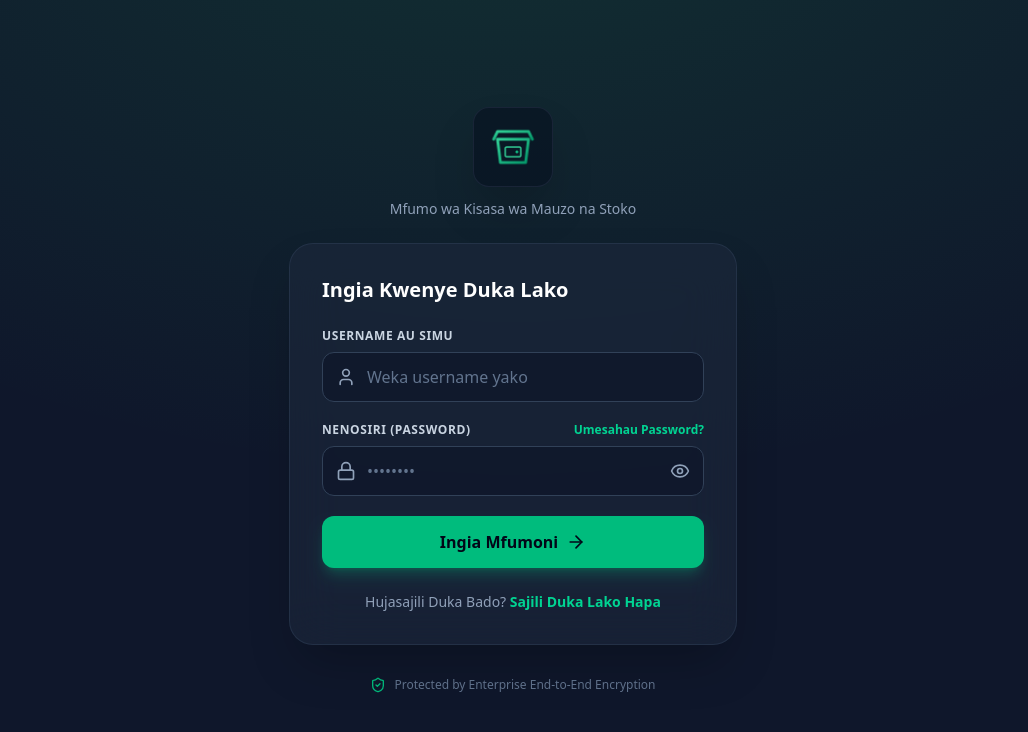
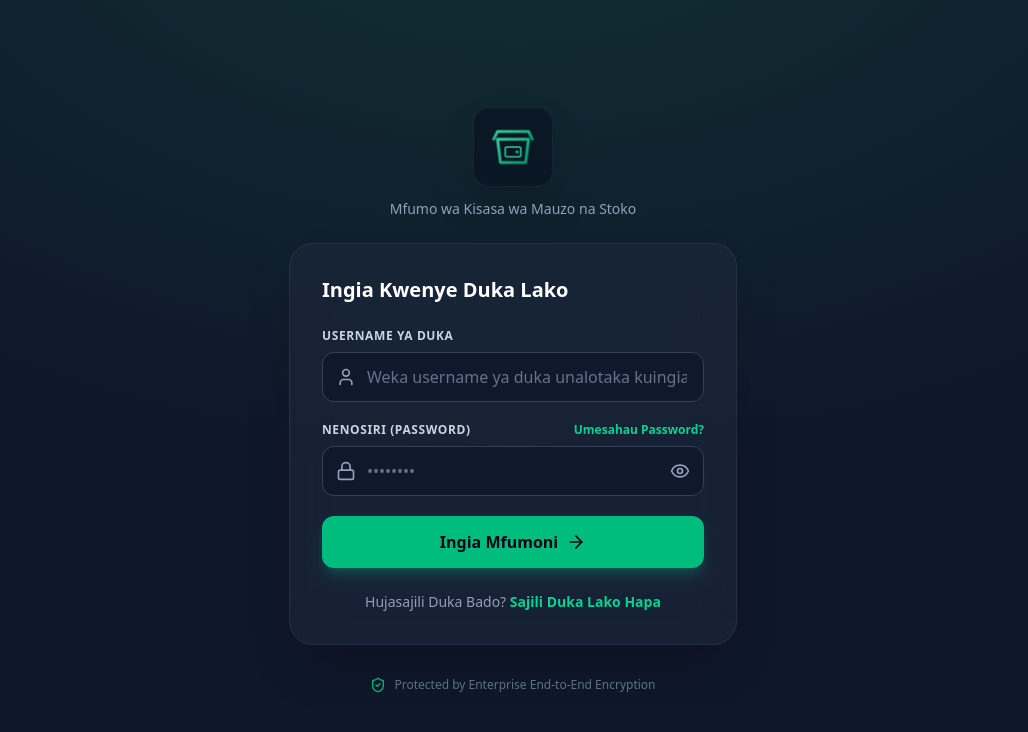
Before and after one commit to Anoldius/selguudi_frontend, a React (Vite) app: page /login in a window 1280 px wide. Shown: the top 732 px of the page, without its empty margins (127-1155 px from the left). Built offline with nearby package versions, Linux system fonts and the light colour scheme.

Commit message:
login fixes

```diff
--- a/src/pages/Login.jsx
+++ b/src/pages/Login.jsx
@@ -59,7 +59,7 @@ export default function Login() {
           <form onSubmit={handleSubmit} className="space-y-5">
             {/* Username Input */}
             <div>
-              <label className="block text-xs font-semibold text-slate-300 uppercase tracking-wider mb-2">Username au Simu</label>
+              <label className="block text-xs font-semibold text-slate-300 uppercase tracking-wider mb-2">Username ya Duka</label>
               <div className="relative">
                 <div className="absolute inset-y-0 left-0 pl-3.5 flex items-center pointer-events-none text-slate-400">
                   <User className="w-5 h-5" />
@@ -70,7 +70,7 @@ export default function Login() {
                   value={username}
                   onChange={(e) => setUsername(e.target.value)}
                   className="w-full pl-11 pr-4 py-3 bg-slate-900/80 border border-slate-700 rounded-xl text-white placeholder-slate-500 focus:outline-none focus:border-emerald-500 focus:ring-1 focus:ring-emerald-500 transition-all duration-200"
-                  placeholder="Weka username yako"
+                  placeholder="Weka username ya duka unalotaka kuingia"
                 />
               </div>
             </div>
```
